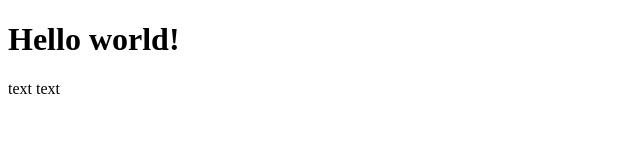
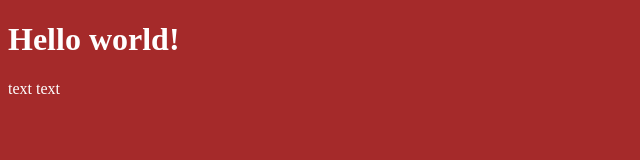
Before and after one commit to shoabbos/project1, a plain HTML site: page index.html in a window 1280 px wide. Shown: the whole page, without its empty margins (0-640 px from the left). Drawn offline with Linux system fonts and the light colour scheme.

Commit message:
style
style

```diff
--- a/index.html
+++ b/index.html
@@ -6,7 +6,7 @@
     <meta name="viewport" content="width=device-width, initial-scale=1.0">
     <title>Document</title>
 </head>
-<body>
+<body style="background-color: brown; color: #fff;">
     <h1>Hello world!</h1>
     <p>text text</p>
 </body>
```
